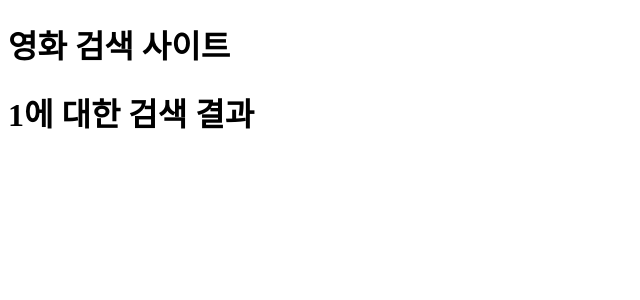
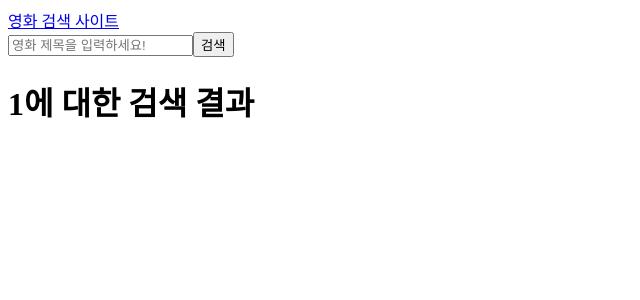
Before and after one commit to mnmhbbb/search-note, a React (Create React App) app: page /search/1 in a window 1280 px wide. Shown: the top 300 px of the page, without its empty margins (0-640 px from the left). Built offline with nearby package versions, Linux system fonts and the light colour scheme.

Commit message:
검색한 키워드로 이동하도록 dynamic routing

```diff
--- a/src/components/SearchForm/index.js
+++ b/src/components/SearchForm/index.js
@@ -1,10 +1,22 @@
-import React from 'react';
+import React, { useState } from 'react';
+import { Link } from 'react-router-dom';
 
 const SearchForm = () => {
+  const [keyword, setKeyword] = useState('');
+  const onChange = (e) => {
+    setKeyword(e.target.value);
+  };
+  const onSubmit = (e) => {
+    e.preventDefault();
+    console.log(keyword);
+  };
   return (
     <>
-      <form>
-        <input placeholder="영화 제목을 입력하세요!" />
+      <form onSubmit={onSubmit}>
+        <input value={keyword} onChange={onChange} placeholder="영화 제목을 입력하세요!" />
+        <Link to={`/search/${keyword}`}>
+          <button>검색</button>
+        </Link>
       </form>
     </>
   );
--- a/src/layouts/Layout/index.js
+++ b/src/layouts/Layout/index.js
@@ -1,9 +1,12 @@
 import React from 'react';
+import { Link } from 'react-router-dom';
+import SearchForm from '../../components/SearchForm';
 
 const Layout = ({ children }) => {
   return (
     <>
-      <h1>영화 검색 사이트</h1>
+      <Link to="/">영화 검색 사이트</Link>
+      <SearchForm />
       {children}
     </>
   );
--- a/src/pages/Home/index.js
+++ b/src/pages/Home/index.js
@@ -1,7 +1,8 @@
 import React from 'react';
 import Layout from '../../layouts/Layout';
 
-const Home = () => {
+const Home = (props) => {
+  console.log(props);
   return (
     <Layout>
       <h1>여기는 홈</h1>
```
